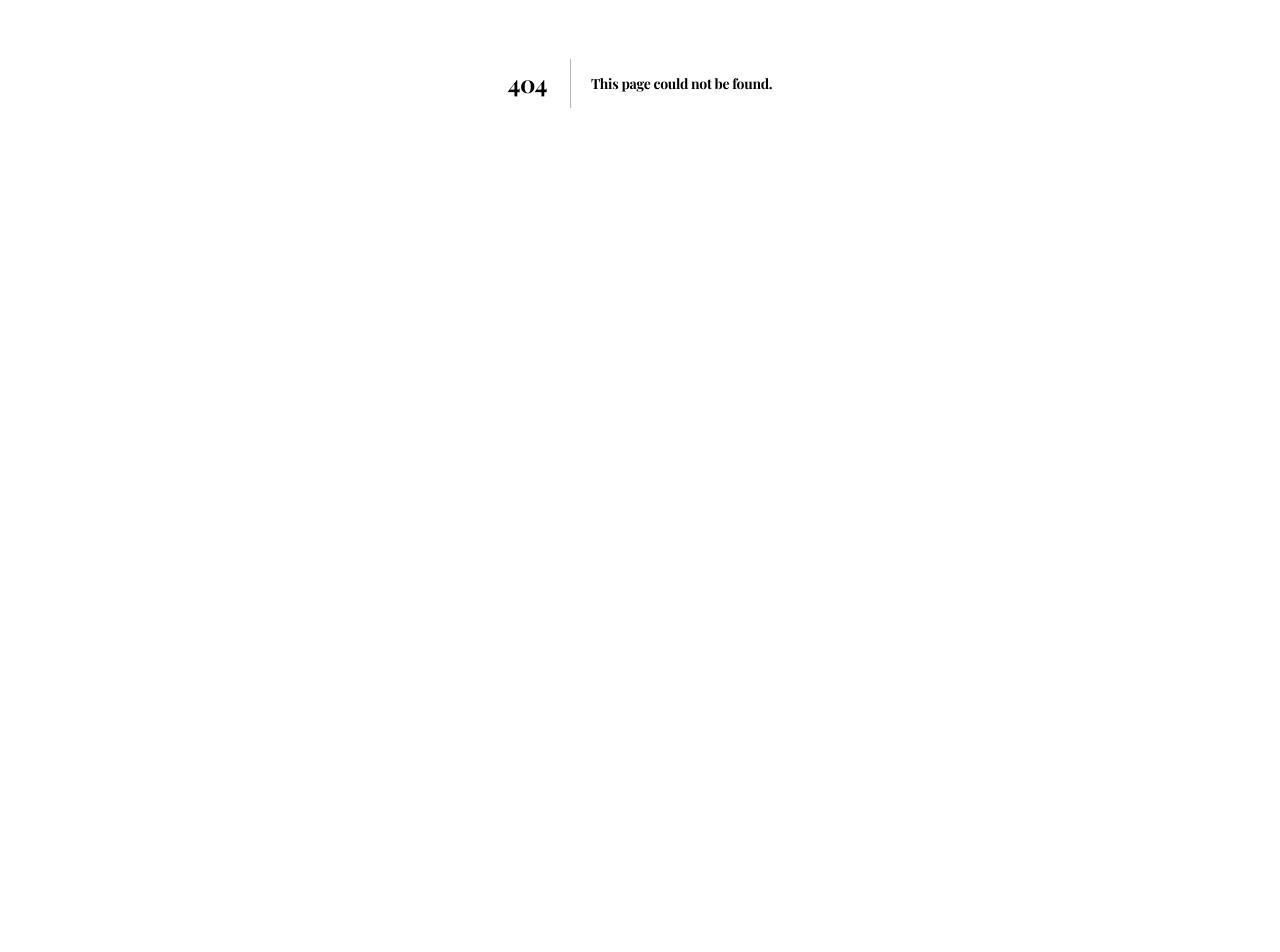
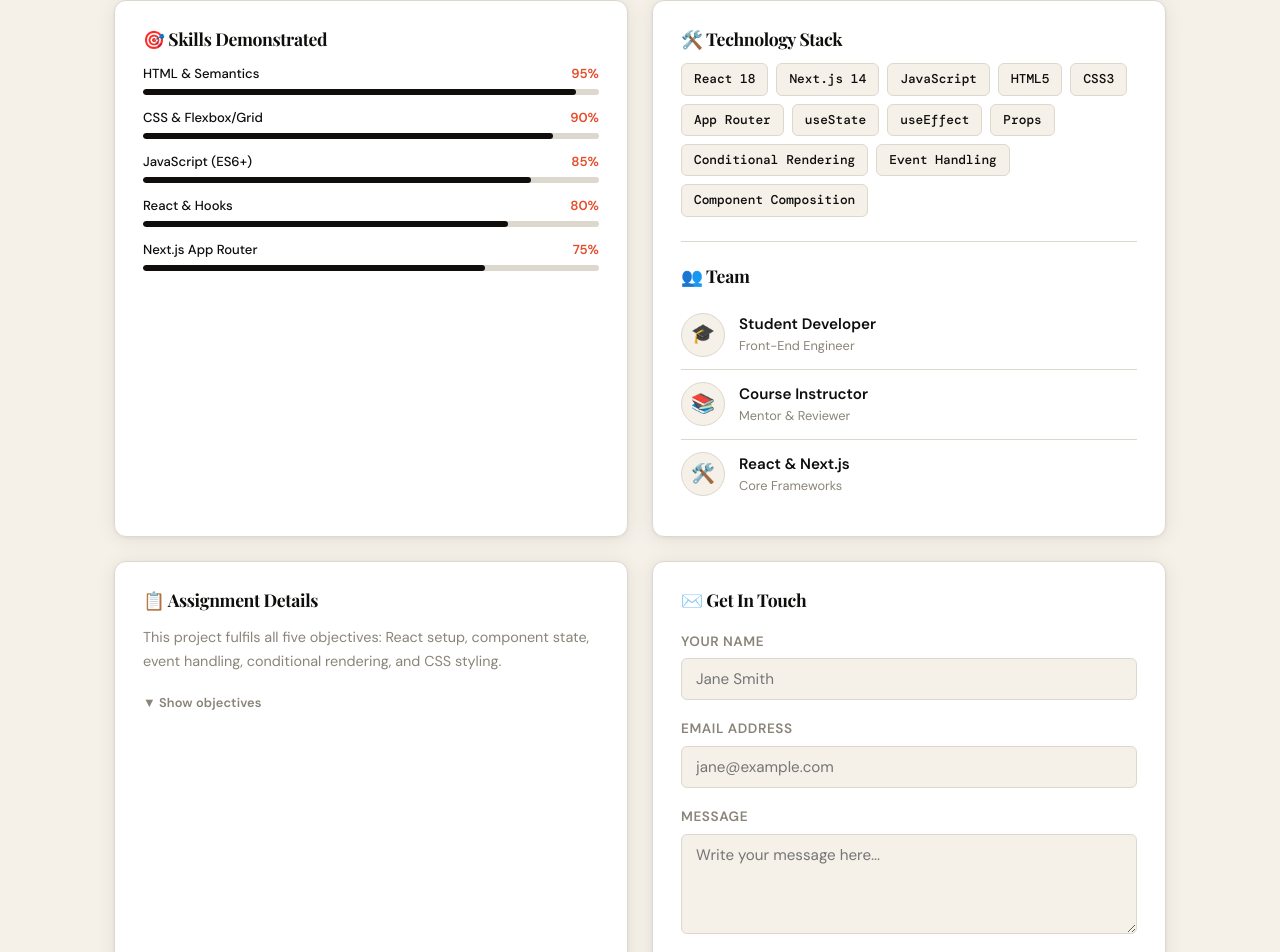
Before and after one commit to MarkBakharovskiiHumber/Individual-Assignment-1, a Next.js app: page /about in a window 1280 px wide. Before the commit this address had no page. Shown: the part 317-1269 px from the top of the page. Before the commit the page ends 800 px from the top, so only its background shows below. Built offline with nearby package versions, Linux system fonts and the light colour scheme.

Commit message:
Create page.js

```diff
--- /dev/null
+++ b/app/about/page.js
@@ -0,0 +1,205 @@
+'use client';
+import { useState } from 'react';
+import Navbar from '@/components/Navbar';
+import Footer from '@/components/Footer';
+
+const SKILLS = [
+  { name: 'HTML & Semantics', pct: 95 },
+  { name: 'CSS & Flexbox/Grid', pct: 90 },
+  { name: 'JavaScript (ES6+)', pct: 85 },
+  { name: 'React & Hooks', pct: 80 },
+  { name: 'Next.js App Router', pct: 75 },
+];
+
+const TECH = [
+  'React 18', 'Next.js 14', 'JavaScript', 'HTML5', 'CSS3',
+  'App Router', 'useState', 'useEffect', 'Props', 'Conditional Rendering',
+  'Event Handling', 'Component Composition',
+];
+
+const TEAM = [
+  { emoji: '🎓', name: 'Student Developer', role: 'Front-End Engineer' },
+  { emoji: '📚', name: 'Course Instructor', role: 'Mentor & Reviewer' },
+  { emoji: '🛠️', name: 'React & Next.js', role: 'Core Frameworks' },
+];
+
+function SkillBar({ name, pct }) {
+  return (
+    <div className="skill-bar">
+      <div className="skill-bar-header">
+        <span>{name}</span>
+        <span className="pct">{pct}%</span>
+      </div>
+      <div className="progress-bar-track">
+        <div
+          className="progress-bar-fill"
+          style={{ width: `${pct}%`, background: 'var(--ink)' }}
+        />
+      </div>
+    </div>
+  );
+}
+
+function ContactForm() {
+  const [form, setForm] = useState({ name: '', email: '', message: '' });
+  const [errors, setErrors] = useState({});
+  const [submitted, setSubmitted] = useState(false);
+
+  function validate() {
+    const e = {};
+    if (!form.name.trim()) e.name = 'Name is required.';
+    if (!form.email.trim() || !/\S+@\S+\.\S+/.test(form.email)) e.email = 'A valid email is required.';
+    if (!form.message.trim() || form.message.length < 10) e.message = 'Message must be at least 10 characters.';
+    return e;
+  }
+
+  // EVENT HANDLER: form submission
+  function handleSubmit() {
+    const e = validate();
+    setErrors(e);
+    if (Object.keys(e).length === 0) {
+      setSubmitted(true);
+    }
+  }
+
+  function handleChange(field, value) {
+    setForm(f => ({ ...f, [field]: value }));
+    if (errors[field]) setErrors(e => ({ ...e, [field]: undefined }));
+  }
+
+  // CONDITIONAL RENDERING: success state vs form
+  if (submitted) {
+    return (
+      <div className="animate-fade-in" style={{ textAlign: 'center', padding: '28px 0' }}>
+        <div style={{ fontSize: '2.5rem', marginBottom: 12 }}>✉️</div>
+        <h3 style={{ marginBottom: 8 }}>Message Sent!</h3>
+        <p style={{ color: 'var(--muted)', marginBottom: 20 }}>
+          Thanks, <strong>{form.name}</strong>. We'll be in touch at {form.email}.
+        </p>
+        <button className="btn btn-outline btn-sm" onClick={() => { setSubmitted(false); setForm({ name: '', email: '', message: '' }); }}>
+          Send Another
+        </button>
+      </div>
+    );
+  }
+
+  return (
+    <div>
+      <div className="form-group">
+        <label className="form-label">Your Name</label>
+        <input
+          type="text"
+          className="form-input"
+          placeholder="Jane Smith"
+          value={form.name}
+          onChange={e => handleChange('name', e.target.value)}
+        />
+        {/* CONDITIONAL RENDERING: error messages */}
+        {errors.name && <p style={{ color: 'var(--accent)', fontSize: '0.8rem', marginTop: 4 }}>{errors.name}</p>}
+      </div>
+      <div className="form-group">
+        <label className="form-label">Email Address</label>
+        <input
+          type="email"
+          className="form-input"
+          placeholder="jane@example.com"
+          value={form.email}
+          onChange={e => handleChange('email', e.target.value)}
+        />
+        {errors.email && <p style={{ color: 'var(--accent)', fontSize: '0.8rem', marginTop: 4 }}>{errors.email}</p>}
+      </div>
+      <div className="form-group">
+        <label className="form-label">Message</label>
+        <textarea
+          className="form-textarea"
+          placeholder="Write your message here..."
+          value={form.message}
+          onChange={e => handleChange('message', e.target.value)}
+        />
+        {errors.message && <p style={{ color: 'var(--accent)', fontSize: '0.8rem', marginTop: 4 }}>{errors.message}</p>}
+      </div>
+      <button className="btn btn-primary" style={{ width: '100%' }} onClick={handleSubmit}>
+        Send Message →
+      </button>
+    </div>
+  );
+}
+
+export default function AboutPage() {
+  const [showMore, setShowMore] = useState(false);
+
+  return (
+    <div className="page-wrapper">
+      <Navbar />
+      <main className="main-content">
+        <div className="page-header animate-fade-in-up">
+          <p className="overline">About</p>
+          <h1>Behind the App</h1>
+          <p>This application was built for a Weeks 1–4 front-end development assignment, demonstrating core React and Next.js concepts.</p>
+        </div>
+
+        <div className="about-grid">
+          {/* Skills */}
+          <div className="about-card animate-fade-in-up stagger-1">
+            <h3>🎯 Skills Demonstrated</h3>
+            {SKILLS.map(s => <SkillBar key={s.name} {...s} />)}
+          </div>
+
+          {/* Tech Stack */}
+          <div className="about-card animate-fade-in-up stagger-2">
+            <h3>🛠️ Technology Stack</h3>
+            <div className="tech-tags">
+              {TECH.map(t => <span key={t} className="tech-tag">{t}</span>)}
+            </div>
+
+            <div className="divider" />
+
+            {/* Team */}
+            <h3 style={{ marginBottom: 14 }}>👥 Team</h3>
+            {TEAM.map(m => (
+              <div key={m.name} className="team-member">
+                <div className="avatar">{m.emoji}</div>
+                <div className="member-info">
+                  <h4>{m.name}</h4>
+                  <p>{m.role}</p>
+                </div>
+              </div>
+            ))}
+          </div>
+
+          {/* Assignment info with toggle — conditional rendering */}
+          <div className="about-card animate-fade-in-up stagger-3">
+            <h3>📋 Assignment Details</h3>
+            <p style={{ fontSize: '0.9rem', color: 'var(--muted)', marginBottom: 14, lineHeight: 1.7 }}>
+              This project fulfils all five objectives: React setup, component state, event handling, conditional rendering, and CSS styling.
+            </p>
+            <button className="btn btn-ghost btn-sm" style={{ padding: '6px 0' }} onClick={() => setShowMore(v => !v)}>
+              {showMore ? '▲ Show less' : '▼ Show objectives'}
+            </button>
+
+            {/* CONDITIONAL RENDERING: toggle content */}
+            {showMore && (
+              <ul className="animate-fade-in" style={{ marginTop: 12, paddingLeft: 18, fontSize: '0.88rem', color: 'var(--muted)', lineHeight: 2 }}>
+                <li>✅ Set up using React &amp; Next.js</li>
+                <li>✅ Home page with welcome message</li>
+                <li>✅ Navigation menu across all pages</li>
+                <li>✅ Three+ components with own state</li>
+                <li>✅ Props passed between components</li>
+                <li>✅ Two+ event handlers (click, submit, keydown)</li>
+                <li>✅ Conditional rendering throughout</li>
+                <li>✅ CSS styling with custom variables</li>
+              </ul>
+            )}
+          </div>
+
+          {/* Contact form */}
+          <div className="about-card animate-fade-in-up stagger-4">
+            <h3 style={{ marginBottom: 20 }}>✉️ Get In Touch</h3>
+            <ContactForm />
+          </div>
+        </div>
+      </main>
+      <Footer />
+    </div>
+  );
+}
```
